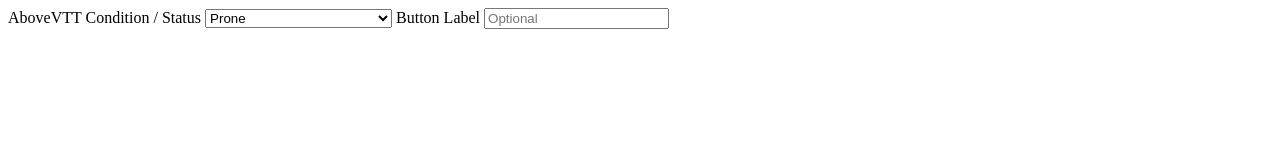
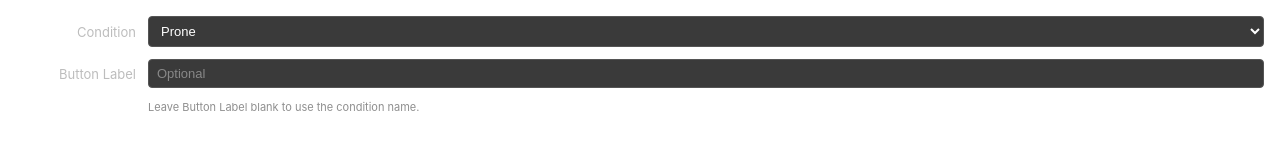
Before and after one commit to cardboarddeer/avtt-unseen-servant-plugin, a website: page com.avtt-unseen-servent-plugin.avtt-unseen-servant-plugin.sdPlugin/pi/condition/index.html in a window 1280 px wide. Drawn offline with Linux system fonts and the light colour scheme.

Commit message:
Style condition property inspector

```diff
--- a/com.avtt-unseen-servent-plugin.avtt-unseen-servant-plugin.sdPlugin/pi/condition/index.html
+++ b/com.avtt-unseen-servent-plugin.avtt-unseen-servant-plugin.sdPlugin/pi/condition/index.html
@@ -3,10 +3,56 @@
 <head>
   <meta charset="utf-8" />
   <title>Condition</title>
+  <style>
+    body {
+      margin: 0;
+      padding: 16px;
+      color: #d8d8d8;
+      background: transparent;
+      font-family: -apple-system, BlinkMacSystemFont, "Segoe UI", sans-serif;
+      font-size: 13px;
+    }
+
+    .field {
+      display: grid;
+      grid-template-columns: 120px 1fr;
+      align-items: center;
+      gap: 12px;
+      margin-bottom: 12px;
+    }
+
+    label {
+      color: #bdbdbd;
+      text-align: right;
+    }
+
+    select,
+    input {
+      width: 100%;
+      box-sizing: border-box;
+      background: #3a3a3a;
+      color: #ffffff;
+      border: 1px solid #555;
+      border-radius: 4px;
+      padding: 6px 8px;
+      font-size: 13px;
+    }
+
+    input::placeholder {
+      color: #888;
+    }
+
+    .hint {
+      margin-left: 132px;
+      color: #8f8f8f;
+      font-size: 11px;
+      line-height: 1.3;
+    }
+  </style>
 </head>
 <body>
-  <label>
-    AboveVTT Condition / Status
+  <div class="field">
+    <label for="condition">Condition</label>
     <select id="condition">
       <optgroup label="Conditions">
         <option value="Blinded">Blinded</option>
@@ -41,12 +87,16 @@
         <option value="Hasted">Hasted</option>
       </optgroup>
     </select>
-  </label>
+  </div>
 
-  <label>
-    Button Label
+  <div class="field">
+    <label for="label">Button Label</label>
     <input id="label" type="text" placeholder="Optional" />
-  </label>
+  </div>
+
+  <div class="hint">
+    Leave Button Label blank to use the condition name.
+  </div>
 
   <script src="index.js"></script>
 </body>
```
